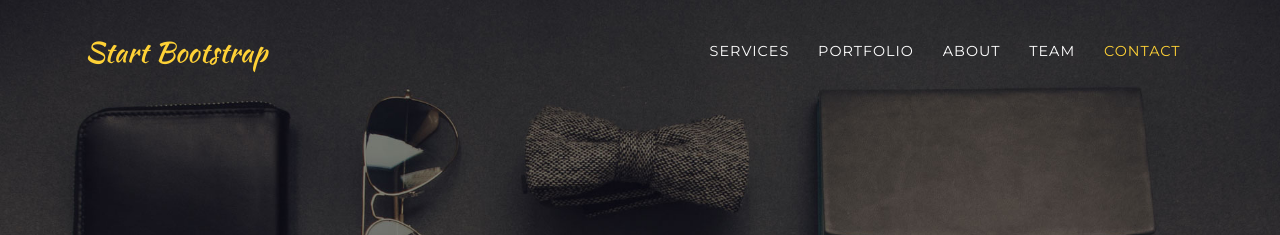
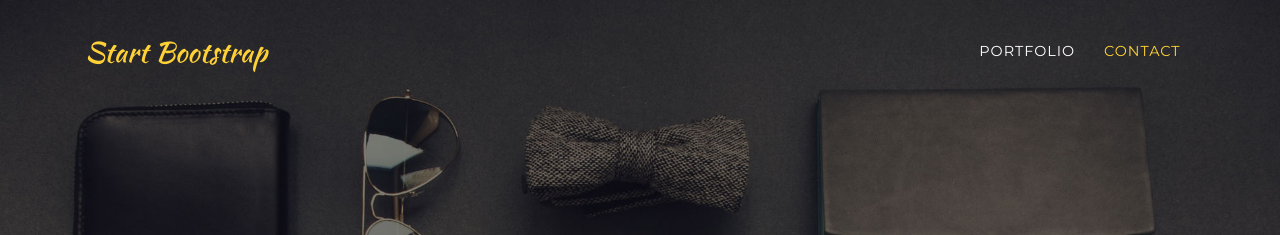
Before and after one commit to KristineZhang/KristineZhang.github.io, a Jekyll site: the page index.html, which Jekyll copies as it is, in a window 1280 px wide. Shown: the top 235 px of the page. Built offline with Jekyll 4.4.1, drawn with Linux system fonts in a browser that asks for light colours; some web fonts are replaced.

Commit message:
delete extra unused items in navigation bar 'services' 'team' commented out 'about'

```diff
--- a/index.html
+++ b/index.html
@@ -38,17 +38,11 @@
         <div class="collapse navbar-collapse" id="navbarResponsive">
           <ul class="navbar-nav ml-auto">
             <li class="nav-item">
-              <a class="nav-link js-scroll-trigger" href="#services">Services</a>
-            </li>
-            <li class="nav-item">
               <a class="nav-link js-scroll-trigger" href="#portfolio">Portfolio</a>
             </li>
-            <li class="nav-item">
+<!--             <li class="nav-item">
               <a class="nav-link js-scroll-trigger" href="#about">About</a>
-            </li>
-            <li class="nav-item">
-              <a class="nav-link js-scroll-trigger" href="#team">Team</a>
-            </li>
+            </li> -->
             <li class="nav-item">
               <a class="nav-link js-scroll-trigger" href="#contact">Contact</a>
             </li>
```
